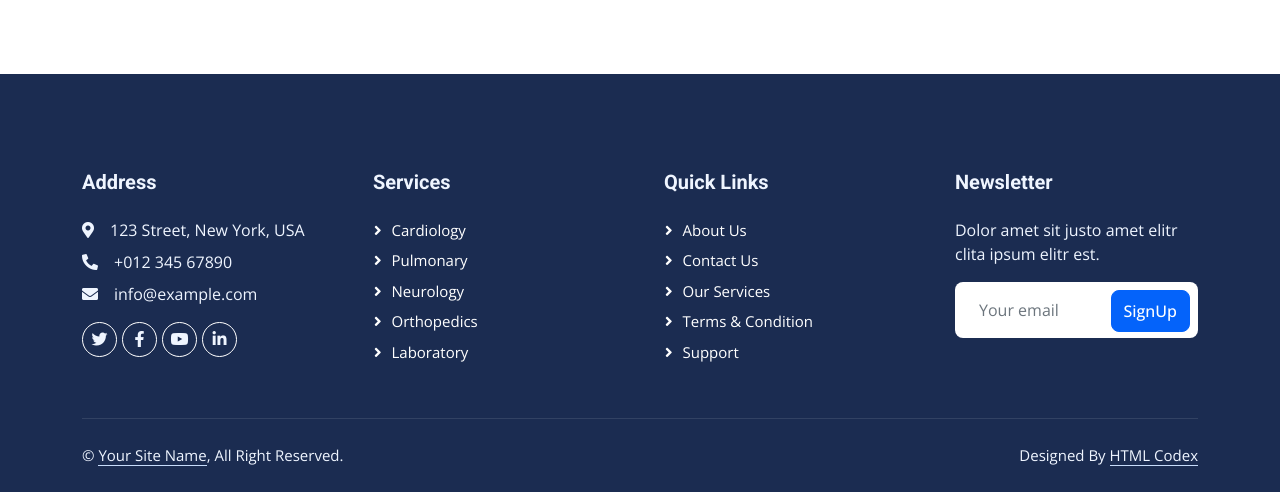
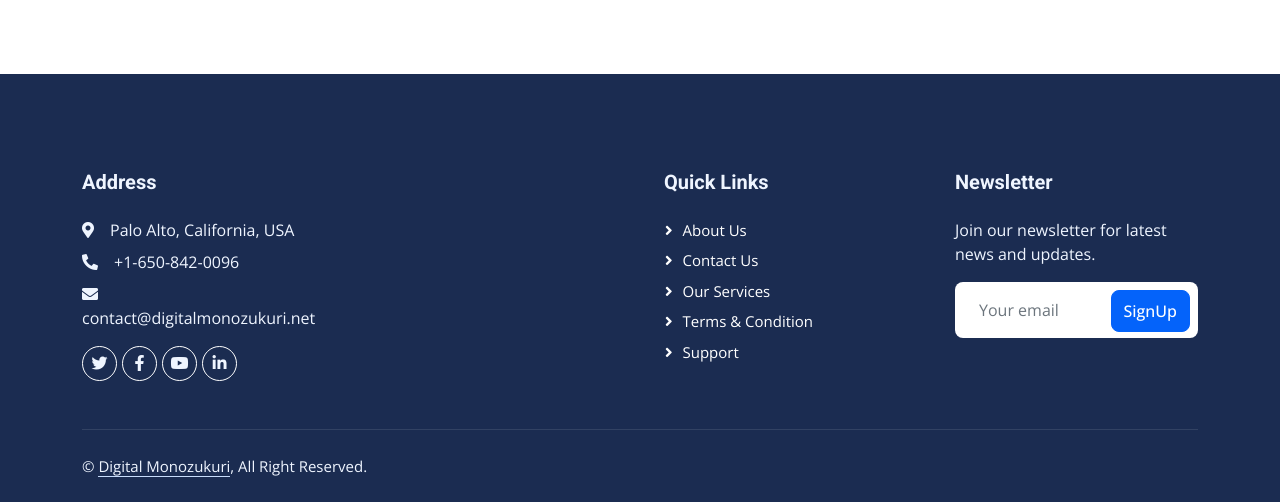
Before and after one commit to ps-gits/dmWebsite, a plain HTML site: page website/contact.html in a window 1280 px wide. Shown: the part 1343-1845 px from the top of the page. Drawn offline with nearby package versions, Linux system fonts and the light colour scheme.

Commit message:
first commit

```diff
--- a/website/contact.html
+++ b/website/contact.html
@@ -152,7 +152,7 @@
                         </div>
                         <div class="ms-4">
                             <p class="mb-2">Mail Us Now</p>
-                            <h5 class="mb-0">contact@digitalmonoz.com</h5>
+                            <h5 class="mb-0">contact@digitalmonozukuri.net</h5>
                         </div>
                     </div>
                 </div>
@@ -214,9 +214,9 @@
             <div class="row g-5">
                 <div class="col-lg-3 col-md-6">
                     <h5 class="text-light mb-4">Address</h5>
-                    <p class="mb-2"><i class="fa fa-map-marker-alt me-3"></i>123 Street, New York, USA</p>
-                    <p class="mb-2"><i class="fa fa-phone-alt me-3"></i>+012 345 67890</p>
-                    <p class="mb-2"><i class="fa fa-envelope me-3"></i>info@example.com</p>
+                    <p class="mb-2"><i class="fa fa-map-marker-alt me-3"></i>Palo Alto, California, USA</p>
+                    <p class="mb-2"><i class="fa fa-phone-alt me-3"></i>+1-650-842-0096</p>
+                    <p class="mb-2"><i class="fa fa-envelope me-3"></i>contact@digitalmonozukuri.net</p>
                     <div class="d-flex pt-2">
                         <a class="btn btn-outline-light btn-social rounded-circle" href=""><i class="fab fa-twitter"></i></a>
                         <a class="btn btn-outline-light btn-social rounded-circle" href=""><i class="fab fa-facebook-f"></i></a>
@@ -225,12 +225,13 @@
                     </div>
                 </div>
                 <div class="col-lg-3 col-md-6">
-                    <h5 class="text-light mb-4">Services</h5>
-                    <a class="btn btn-link" href="">Cardiology</a>
-                    <a class="btn btn-link" href="">Pulmonary</a>
+                    <!-- Use this section for adding services/any other thing later -->
+                    <h5 class="text-light mb-4"> </h5>
+                    <!-- <a class="btn btn-link" href="">Website Development</a>
+                    <a class="btn btn-link" href="">Generative AI</a>
                     <a class="btn btn-link" href="">Neurology</a>
                     <a class="btn btn-link" href="">Orthopedics</a>
-                    <a class="btn btn-link" href="">Laboratory</a>
+                    <a class="btn btn-link" href="">Laboratory</a> -->
                 </div>
                 <div class="col-lg-3 col-md-6">
                     <h5 class="text-light mb-4">Quick Links</h5>
@@ -242,7 +243,7 @@
                 </div>
                 <div class="col-lg-3 col-md-6">
                     <h5 class="text-light mb-4">Newsletter</h5>
-                    <p>Dolor amet sit justo amet elitr clita ipsum elitr est.</p>
+                    <p>Join our newsletter for latest news and updates.</p>
                     <div class="position-relative mx-auto" style="max-width: 400px;">
                         <input class="form-control border-0 w-100 py-3 ps-4 pe-5" type="text" placeholder="Your email">
                         <button type="button" class="btn btn-primary py-2 position-absolute top-0 end-0 mt-2 me-2">SignUp</button>
@@ -254,12 +255,11 @@
             <div class="copyright">
                 <div class="row">
                     <div class="col-md-6 text-center text-md-start mb-3 mb-md-0">
-                        &copy; <a class="border-bottom" href="#">Your Site Name</a>, All Right Reserved.
+                        &copy; <a class="border-bottom" href="#">Digital Monozukuri</a>, All Right Reserved.
                     </div>
-                    <div class="col-md-6 text-center text-md-end">
-                        <!--/*** This template is free as long as you keep the footer author’s credit link/attribution link/backlink. If you'd like to use the template without the footer author’s credit link/attribution link/backlink, you can purchase the Credit Removal License from "https://htmlcodex.com/credit-removal". Thank you for your support. ***/-->
+                    <!-- <div class="col-md-6 text-center text-md-end">
                         Designed By <a class="border-bottom" href="https://htmlcodex.com">HTML Codex</a>
-                    </div>
+                    </div>  -->
                 </div>
             </div>
         </div>
```
Also changed, not shown: website/404.html (+1 -1 lines), website/about.html (+1 -1 lines), website/index.html (+2 -2 lines), website/service.html (+3 -3 lines), website/img/team-2.jpg.
